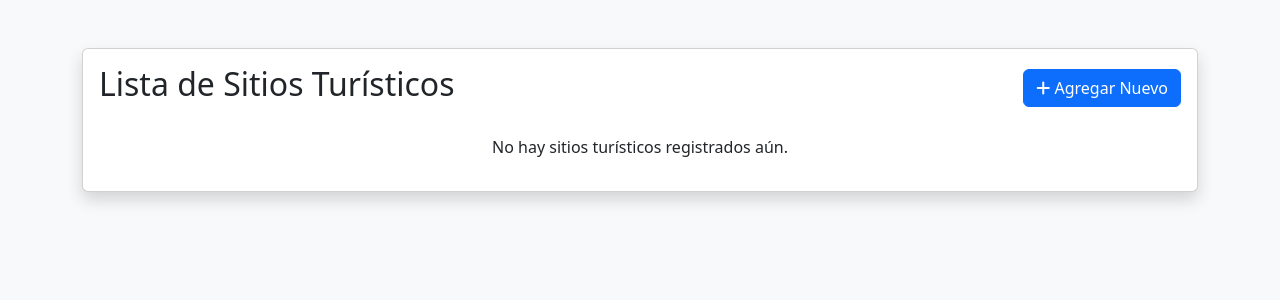
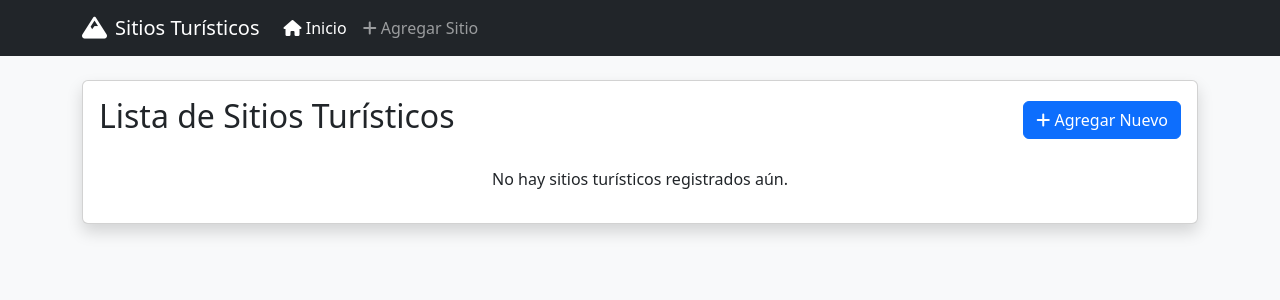
Before and after one commit to JDTWOR/CRUD-Paisajes, a Node server app: page /paisajes/ in a window 1280 px wide. Shown: the top 300 px of the page. Run offline with Node 20, Linux system fonts and the light colour scheme; data that the repository does not hold is empty; some libraries are stand-ins or nearby versions.

Commit message:
vista normal de el navbar basico

```diff
--- a/index.js
+++ b/index.js
@@ -4,6 +4,8 @@ const express = require('express');
 const path = require('path');
 const connectDB = require('./config/database');
 const paisajeRoutes = require('./routes/paisajeRoutes');
+const expressLayouts = require('express-ejs-layouts');
+const setActiveRoute = require('./middleware/setActiveRoute');
 
 const app = express();
 const port = process.env.PORT || 8080;
@@ -16,6 +18,8 @@ app.use(express.json());
 app.use(express.urlencoded({ extended: true }));
 app.use(express.static(path.join(__dirname, 'public')));
 app.use('/uploads', express.static(path.join(__dirname, 'public/uploads')));
+app.use(expressLayouts);
+app.use(setActiveRoute);
 
 const uploadDir = path.join(__dirname, 'public/uploads');
 if (!require('fs').existsSync(uploadDir)){
@@ -25,6 +29,7 @@ if (!require('fs').existsSync(uploadDir)){
 // Configuración de vistas
 app.set('views', path.join(__dirname, 'views'));
 app.set('view engine', 'ejs');
+app.set('layout', 'layouts/main');
 
 // Rutas
 app.use('/paisajes', paisajeRoutes);
--- /dev/null
+++ b/middleware/setActiveRoute.js
@@ -0,0 +1,13 @@
+const setActiveRoute = (req, res, next) => {
+    // Establece una ruta activa por defecto
+    res.locals.activeRoute = 'home';
+
+    // Determina la ruta activa basada en la URL actual
+    if (req.path.includes('/agregar')) {
+        res.locals.activeRoute = 'agregar';
+    }
+
+    next();
+};
+
+module.exports = setActiveRoute;
--- a/routes/paisajeRoutes.js
+++ b/routes/paisajeRoutes.js
@@ -11,17 +11,21 @@ router.get('/', async (req, res) => {
         const paisajes = await Paisaje.find();
         res.render('paisajes/index', {
             paisajes,
-            mensaje: req.query.mensaje,
-            tipo: req.query.tipo
+            activeRoute: 'home',
+            title: 'Listado de Sitios Turísticos'
         });
     } catch (error) {
+        console.error(error);
         res.status(500).send('Error al obtener los paisajes');
     }
 });
 
 // Ruta para mostrar el formulario de agregar
 router.get('/agregar', (req, res) => {
-    res.render('paisajes/agregar');
+    res.render('paisajes/agregar', {
+        activeRoute: 'agregar',
+        title: 'Agregar Nuevo Sitio'
+    });
 });
 
 // Ruta para procesar el formulario
@@ -54,6 +58,23 @@ router.post('/agregar', upload.single('imagen'), async (req, res) => {
 });
 
 //Ruta para ver la información detallada de los sitios
-router.get('/ver/:id', paisajeController.verPaisaje);
+router.get('/ver/:id', async (req, res) => {
+    try {
+        const paisaje = await Paisaje.findById(req.params.id);
+
+        if (!paisaje) {
+            return res.status(404).redirect('/paisajes?mensaje=Paisaje no encontrado&tipo=error');
+        }
+
+        res.render('paisajes/ver', {
+            paisaje,
+            activeRoute: 'ver',
+            title: `Detalles de ${paisaje.nombre}`
+        });
+    } catch (error) {
+        console.error(error);
+        res.status(500).redirect('/paisajes?mensaje=Error al cargar el paisaje&tipo=error');
+    }
+});
 
 module.exports = router;
--- a/views/layouts/main.ejs
+++ b/views/layouts/main.ejs
@@ -0,0 +1,67 @@
+<!DOCTYPE html>
+<html lang="es">
+<head>
+    <meta charset="UTF-8">
+    <meta name="viewport" content="width=device-width, initial-scale=1.0">
+    <title>CRUD PAISAJES - <%= typeof title !== 'undefined' ? title : 'Home' %></title>
+    <link href="https://cdn.jsdelivr.net/npm/bootstrap@5.2.3/dist/css/bootstrap.min.css" rel="stylesheet">
+    <link rel="stylesheet" href="https://cdnjs.cloudflare.com/ajax/libs/font-awesome/6.0.0/css/all.min.css">
+    <script src="https://cdn.jsdelivr.net/npm/sweetalert2@11"></script>
+</head>
+<body class="bg-light">
+    <!-- Navbar -->
+    <nav class="navbar navbar-expand-lg navbar-dark bg-dark sticky-top">
+        <div class="container">
+            <a class="navbar-brand d-flex align-items-center" href="/paisajes">
+                <i class="fas fa-mountain fa-lg me-2"></i>
+                Sitios Turísticos
+            </a>
+
+            <button class="navbar-toggler" type="button" data-bs-toggle="collapse" data-bs-target="#navbarContent">
+                <span class="navbar-toggler-icon"></span>
+            </button>
+
+            <div class="collapse navbar-collapse" id="navbarContent">
+                <ul class="navbar-nav me-auto">
+                    <li class="nav-item">
+                        <a class="nav-link <%= activeRoute === 'home' ? 'active' : '' %>" href="/paisajes">
+                            <i class="fas fa-home"></i> Inicio
+                        </a>
+                    </li>
+                    <li class="nav-item">
+                        <a class="nav-link <%= activeRoute === 'agregar' ? 'active' : '' %>" href="/paisajes/agregar">
+                            <i class="fas fa-plus"></i> Agregar Sitio
+                        </a>
+                    </li>
+                </ul>
+            </div>
+        </div>
+    </nav>
+
+    <!-- Contenido principal -->
+    <main class="py-4">
+        <%- body %>
+    </main>
+
+    <!-- Scripts -->
+    <script src="https://cdn.jsdelivr.net/npm/bootstrap@5.2.3/dist/js/bootstrap.bundle.min.js"></script>
+    <script>
+        window.onload = function() {
+            const urlParams = new URLSearchParams(window.location.search);
+            const mensaje = urlParams.get('mensaje');
+            const tipo = urlParams.get('tipo');
+
+            if (mensaje) {
+                Swal.fire({
+                    title: tipo === 'success' ? '¡Éxito!' : 'Error',
+                    text: mensaje,
+                    icon: tipo,
+                    confirmButtonText: 'Ok',
+                    confirmButtonColor: tipo === 'success' ? '#198754' : '#dc3545'
+                });
+                window.history.replaceState({}, document.title, window.location.pathname);
+            }
+        }
+    </script>
+</body>
+</html>
--- a/views/paisajes/agregar.ejs
+++ b/views/paisajes/agregar.ejs
@@ -8,6 +8,9 @@
     <script src="https://cdn.jsdelivr.net/npm/sweetalert2@11"></script>
 </head>
 <body class="bg-light">
+    <nav class="navbar-expand-lg navbar-dark bg-dark sticky-top">
+
+    </nav>
     <div class="container">
         <div class="row justify-content-center">
             <div class="col-md-8 my-5">
@@ -28,6 +31,9 @@
                                 </div>
                             </div>
 
+                            <nav class="navbar-expand-lg navbar-dark bg-dark sticky-top">
+
+                            </nav>
                             <div class="mb-3">
                                 <label for="descripcion" class="form-label">Descripción:</label>
                                 <textarea class="form-control" id="descripcion" name="descripcion" rows="4" required></textarea>
--- a/views/paisajes/index.ejs
+++ b/views/paisajes/index.ejs
@@ -1,5 +1,6 @@
 <!DOCTYPE html>
 <html lang="es">
+
 <head>
     <meta charset="UTF-8">
     <meta name="viewport" content="width=device-width, initial-scale=1.0">
@@ -8,9 +9,13 @@
     <link rel="stylesheet" href="https://cdnjs.cloudflare.com/ajax/libs/font-awesome/6.0.0/css/all.min.css">
     <script src="https://cdn.jsdelivr.net/npm/sweetalert2@11"></script>
 </head>
+
 <body class="bg-light">
+    <nav class=" navbar-dark navbar-expand-lg bg-dark text-center">
+
+    </nav>
     <div class="container">
-        <div class="row my-5">
+        <div class="row">
             <div class="col-12">
                 <div class="card shadow">
                     <div class="card-body">
@@ -22,25 +27,35 @@
                         </div>
 
                         <div class="row">
-                            <% if (paisajes && paisajes.length > 0) { %>
-                                <% paisajes.forEach(paisaje => { %>
+                            <% if (paisajes && paisajes.length> 0) { %>
+                                <% paisajes.forEach(paisaje=> { %>
                                     <div class="col-md-4 mb-4">
                                         <div class="card h-100">
-                                            <img src="<%= paisaje.imagen %>" class="card-img-top" alt="<%= paisaje.nombre %>" style="height: 200px; object-fit: cover;">
+                                            <img src="<%= paisaje.imagen %>" class="card-img-top"
+                                                alt="<%= paisaje.nombre %>" style="height: 200px; object-fit: cover;">
                                             <div class="card-body">
-                                                <h5 class="card-title"><%= paisaje.nombre %></h5>
-                                                <p class="card-text"><%= paisaje.descripcion %></p>
-                                                <p class="card-text"><strong>Precio: </strong>$<%= paisaje.precio.toFixed(2) %></p>
+                                                <h5 class="card-title">
+                                                    <%= paisaje.nombre %>
+                                                </h5>
+                                                <p class="card-text">
+                                                    <%= paisaje.descripcion %>
+                                                </p>
+                                                <p class="card-text"><strong>Precio: </strong>$<%=
+                                                        paisaje.precio.toFixed(2) %>
+                                                </p>
                                             </div>
                                             <div class="card-footer bg-transparent border-0">
                                                 <div class="d-flex justify-content-end gap-2">
-                                                    <a href="/paisajes/ver/<%= paisaje._id %>" class="btn btn-info btn-sm">
+                                                    <a href="/paisajes/ver/<%= paisaje._id %>"
+                                                        class="btn btn-info btn-sm">
                                                         <i class="fas fa-eye"></i> Ver
                                                     </a>
-                                                    <a href="/paisajes/editar/<%= paisaje._id %>" class="btn btn-warning btn-sm">
+                                                    <a href="/paisajes/editar/<%= paisaje._id %>"
+                                                        class="btn btn-warning btn-sm">
                                                         <i class="fas fa-edit"></i> Editar
                                                     </a>
-                                                    <a href="/paisajes/eliminar/<%= paisaje._id %>" class="btn btn-danger btn-sm">
+                                                    <a href="/paisajes/eliminar/<%= paisaje._id %>"
+                                                        class="btn btn-danger btn-sm">
                                                         <i class="fas fa-trash"></i> Eliminar
                                                     </a>
                                                 </div>
@@ -63,7 +78,7 @@
     <script src="https://cdn.jsdelivr.net/npm/bootstrap@5.2.3/dist/js/bootstrap.bundle.min.js"></script>
     <script>
         // Verifica si hay mensajes para mostrar
-        window.onload = function() {
+        window.onload = function () {
             const urlParams = new URLSearchParams(window.location.search);
             const mensaje = urlParams.get('mensaje');
             const tipo = urlParams.get('tipo');
@@ -83,4 +98,5 @@
         }
     </script>
 </body>
+
 </html>
--- a/views/paisajes/ver.ejs
+++ b/views/paisajes/ver.ejs
@@ -8,6 +8,9 @@
     <link rel="stylesheet" href="https://cdnjs.cloudflare.com/ajax/libs/font-awesome/6.0.0/css/all.min.css">
 </head>
 <body class="bg-light">
+    <nav class="navbar-expand-lg navbar-dark bg-dark sticky-top">
+
+    </nav>
     <div class="container">
         <div class="row my-5">
             <div class="col-12">
```
Also changed, not shown: controllers/paisajeController.js (+21 -0 lines), 1 other file. Lines whose indentation alone changed are shown as unchanged.
